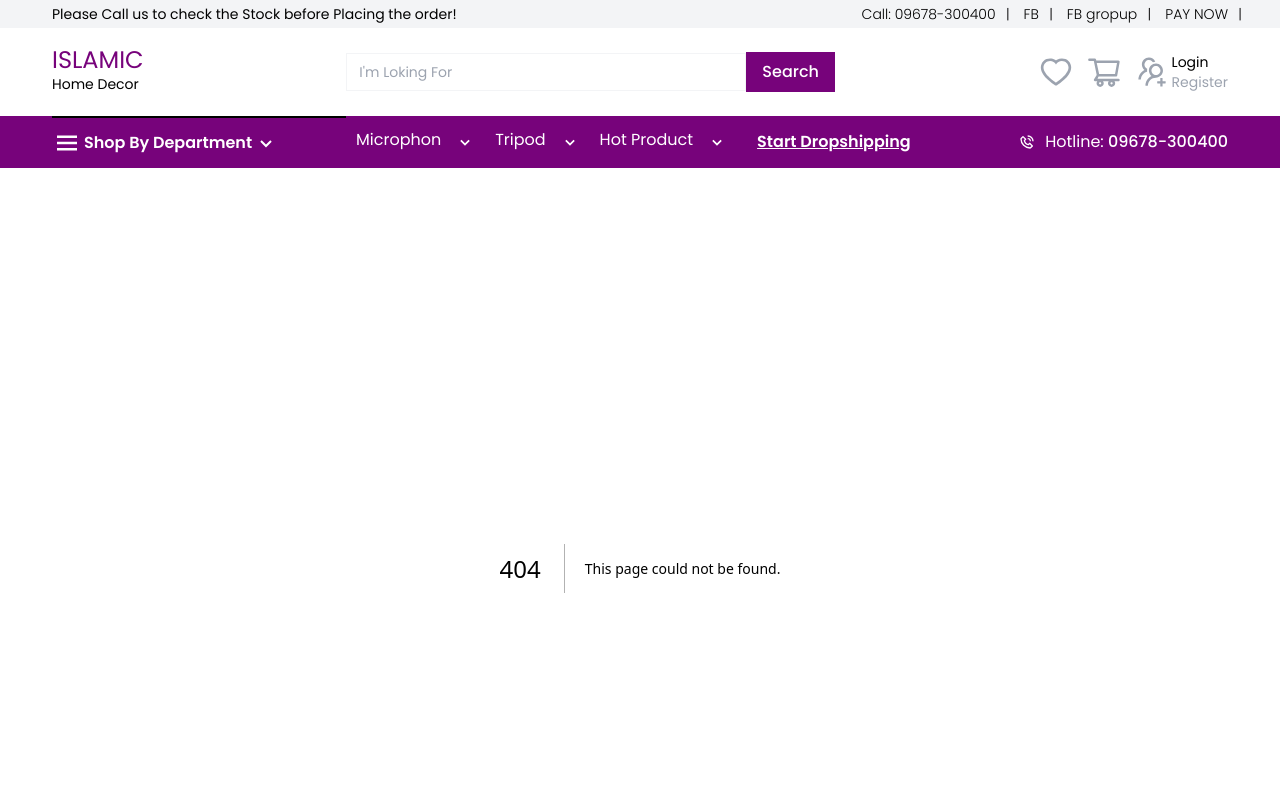
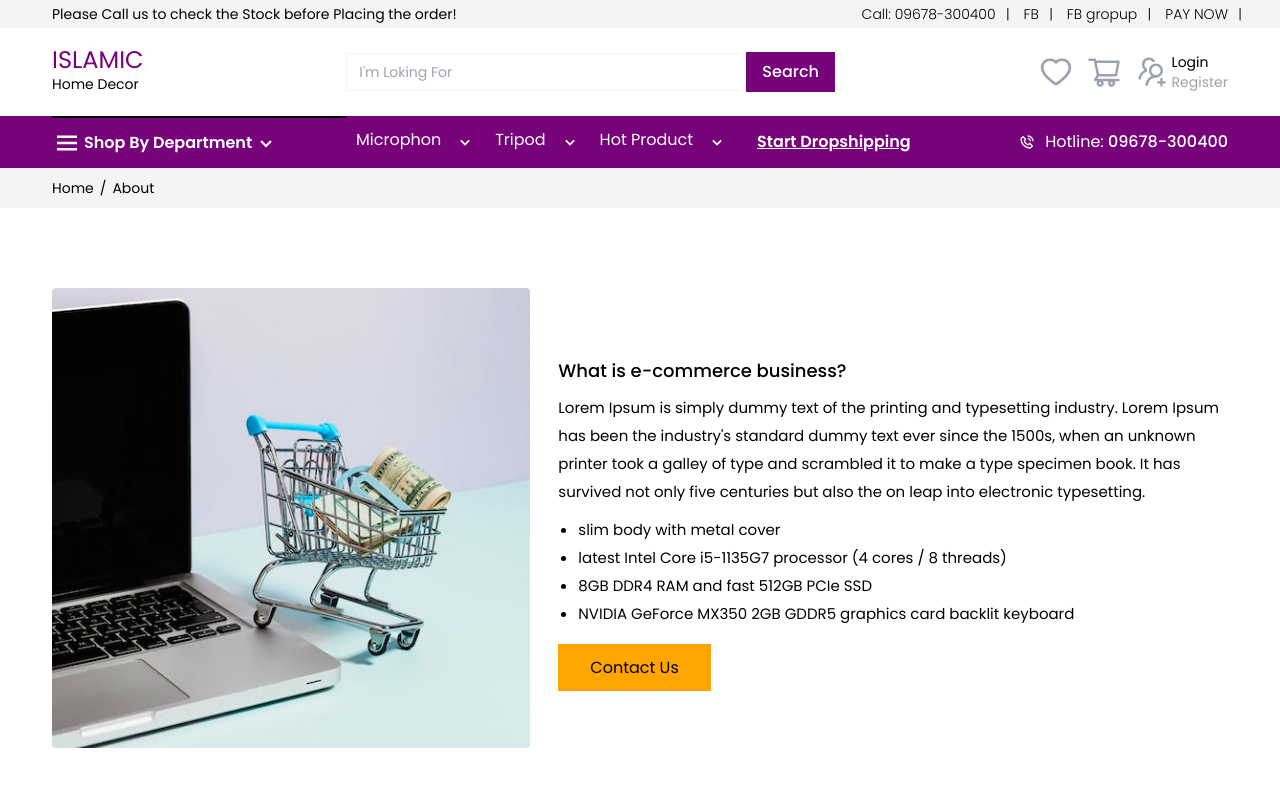
Before and after one commit to ah-sultan/Islamic-home-decor, a Next.js app: page /about in a window 1280 px wide. Before the commit this address had no page. Shown: the top 800 px of the page. Built offline with nearby package versions, Linux system fonts and the light colour scheme.

Commit message:
create about us pages

```diff
--- /dev/null
+++ b/src/pages/about.js
@@ -0,0 +1,38 @@
+import Image from "next/image"
+import Link from "next/link"
+
+
+// Images
+import aboutImg from '../../public/images/about-us/about-img.png'
+import Breadcrumb from "@/components/Breadcrumb/Breadcrumb"
+function about() {
+    return (
+        <>
+            <Breadcrumb pages={['Home', 'about']} />
+            <section>
+                <div class="container">
+                    <div class="w-full lg:flex items-center pb-10 lg:pb-0 gap-7 mt-20">
+                        <div class="w-5/12 h-auto rounded overflow-hidden my-5 lg:my-0">
+                            <Image src={aboutImg} alt="about" class="w-full h" />
+                        </div>
+                        <div class="w-7/12">
+                            <h1 class="text-[18px] font-medium text-qblack mb-2.5">What is e-commerce business?</h1>
+                            <p class="text-[15px] text-qgraytwo leading-7 mb-2.5">Lorem Ipsum is simply dummy text of the printing and typesetting industry. Lorem Ipsum has been the industry's standard dummy text ever since the 1500s, when an unknown printer took a galley of type and scrambled it to make a type specimen book. It has survived not only five centuries but also the on leap into electronic typesetting.</p>
+                            <ul class="text-[15px] text-qgraytwo leading-7 list-disc ml-5 mb-7">
+                                <li>slim body with metal cover</li>
+                                <li>latest Intel Core i5-1135G7 processor (4 cores / 8 threads)</li>
+                                <li>8GB DDR4 RAM and fast 512GB PCIe SSD</li>
+                                <li>NVIDIA GeForce MX350 2GB GDDR5 graphics card backlit keyboard</li>
+                            </ul>
+                            <Link href="/contact" className="py-3 px-8 bg-accent">
+                                Contact Us
+                            </Link>
+                        </div>
+                    </div>
+                </div>
+            </section>
+        </>
+    )
+}
+
+export default about
```
Also changed, not shown: public/images/about-us/about-img.png (added).
